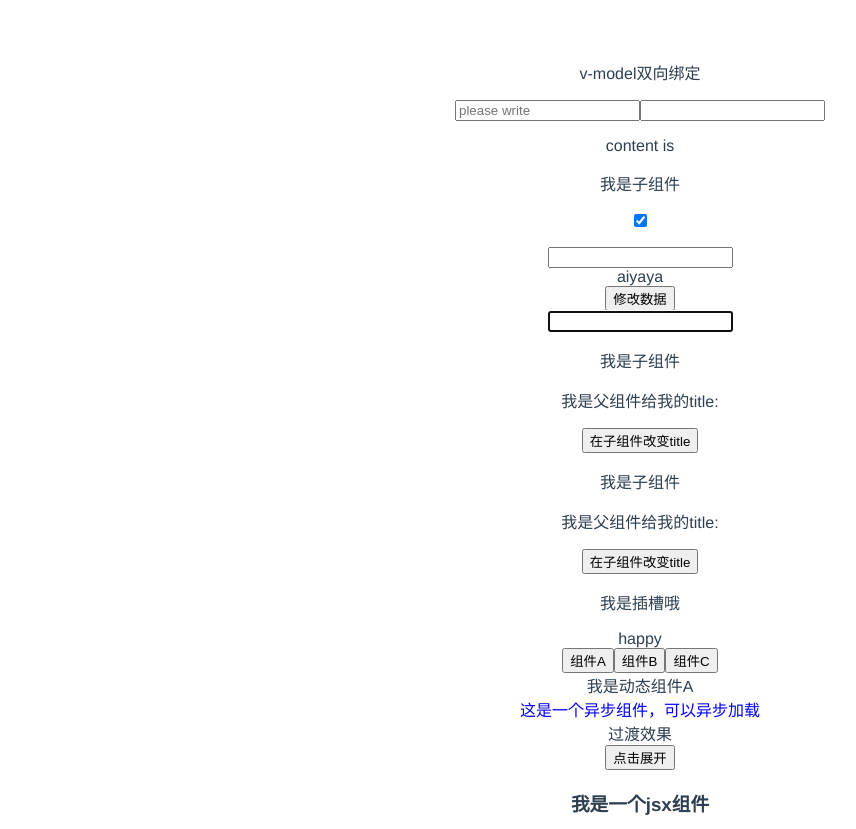
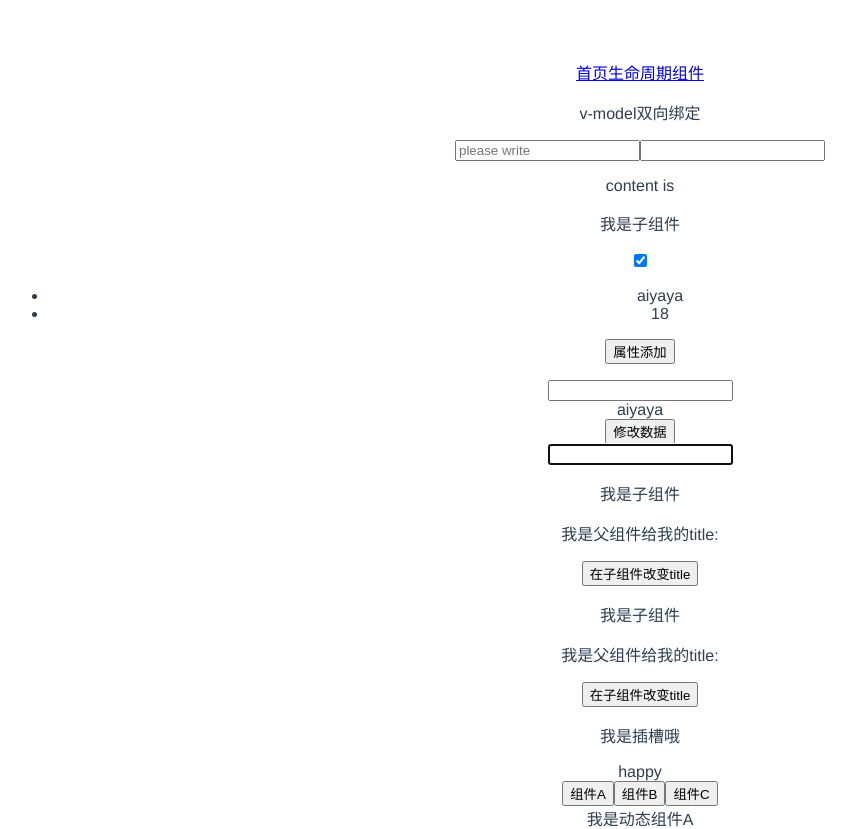
Before and after one commit to aiyaya211/vue-learning, a Vue app in the folder my-project/: page / in a window 1280 px wide. Shown: the top 829 px of the page, without its empty margins (0-856 px from the left). Built offline with nearby package versions, Linux system fonts and the light colour scheme.

Commit message:
生命周期

```diff
--- a/my-project/package.json
+++ b/my-project/package.json
@@ -9,7 +9,8 @@
   },
   "dependencies": {
     "core-js": "^3.6.5",
-    "vue": "^2.6.11"
+    "vue": "^2.6.11",
+    "vue-router": "3"
   },
   "devDependencies": {
     "@vue/cli-plugin-babel": "~4.5.7",
--- a/my-project/src/App.vue
+++ b/my-project/src/App.vue
@@ -1,6 +1,13 @@
 <template>
   <div id="app">
-    <tips></tips>
+    <p>
+      <router-link to="/">首页</router-link>
+      <router-link to="/about">生命周期组件</router-link>
+    </p>
+    <div>
+      <router-view></router-view>
+    </div>
+    <!-- <tips></tips> -->
     <!-- <img alt="Vue logo" src="./assets/logo.png"> -->
     <!-- <HelloWorld msg="Welcome to Your Vue.js App"/> -->
   </div>
@@ -8,13 +15,13 @@
 
 <script>
 // import HelloWorld from './components/HelloWorld.vue'
-import tips from './components/tips.vue'
+// import tips from './components/tips.vue'
 
 export default {
   name: 'App',
-  components: {
-    tips
-  }
+  // components: {
+  //   tips
+  // }
 }
 </script>
 
--- /dev/null
+++ b/my-project/src/components/circle.vue
@@ -0,0 +1,73 @@
+<template>
+    <div>生命周期组件</div>
+</template>
+<script>
+
+export default {
+    beforeCreate: function () {
+        console.group('------beforeCreate创建前状态------');
+        console.log("%c%s", "color:red", "el     : " + this.$el); //undefined
+        console.log("%c%s", "color:red", "data   : " + this.$data); //undefined
+        console.log("%c%s", "color:red", "message: " + this.message)
+    },
+    created: function () {
+        console.group('------created创建完毕状态------');
+        console.log("%c%s", "color:red", "el     : " + this.$el); //undefined
+        console.log("%c%s", "color:red", "data   : " + this.$data); //已被初始化
+        console.dir(this.$data)
+        console.log("%c%s", "color:red", "message: " + this.message); //已被初始化
+    },
+    beforeMount: function () {
+        console.group('------beforeMount挂载前状态------');
+        console.log("%c%s", "color:red", "el     : " + (this.$el)); //undefined
+        console.dir(this.$el)
+        console.log("%c%s", "color:red", "data   : " + this.$data); //已被初始化
+        console.log("%c%s", "color:red", "message: " + this.message); //已被初始化
+    },
+    mounted: function () {
+        console.group('------mounted 挂载结束状态------');
+        console.log("%c%s", "color:red", "el     : " + this.$el); //已被初始化
+        console.dir(this.$el)
+        console.log("%c%s", "color:red", "data   : " + this.$data); //已被初始化
+        console.dir(this.$data)
+        console.log("%c%s", "color:red", "message: " + this.message); //已被初始化
+    },
+    beforeUpdate: function () {
+        console.group('beforeUpdate 更新前状态===============》');
+        console.log("%c%s", "color:red", "el     : " + this.$el);
+        console.dir(this.$el)
+        console.log("%c%s", "color:red", "data   : " + this.$data);
+        console.dir(this.$data)
+        console.log("%c%s", "color:red", "message: " + this.message);
+    },
+    updated: function () {
+        console.group('updated 更新完成状态===============》');
+        console.log("%c%s", "color:red", "el     : " + this.$el);
+        console.dir(this.$el)
+        console.log("%c%s", "color:red", "data   : " + this.$data);
+        console.dir(this.$data)
+        console.log("%c%s", "color:red", "message: " + this.message);
+    },
+    beforeDestroy: function () {
+        console.group('beforeDestroy 销毁前状态===============》');
+        console.log("%c%s", "color:red", "el     : " + this.$el);
+         console.dir(this.$el)
+        console.log("%c%s", "color:red", "data   : " + this.$data);
+        console.dir(this.$data)
+        console.log("%c%s", "color:red", "message: " + this.message);
+    },
+    destroyed: function () {
+        console.group('destroyed 销毁完成状态===============》');
+        console.log("%c%s", "color:red", "el     : " + this.$el);
+         console.dir(this.$el)
+        console.log("%c%s", "color:red", "data   : " + this.$data);
+        console.dir(this.$data)
+        console.log("%c%s", "color:red", "message: " + this.message)
+    },
+    data() {
+        return {
+            message: 'hello aiyaya'
+        }
+    }
+}
+</script>
--- a/my-project/src/main.js
+++ b/my-project/src/main.js
@@ -1,6 +1,7 @@
 import Vue from 'vue'
 import App from './App.vue'
 import asyncComponent from './mycomponents/asyncComponent.vue';
+import router from './router/router'
 
 // 过了1000ms之后才会渲染异步组件的内容
 Vue.component('async-component', function(resolve){
@@ -13,5 +14,6 @@ Vue.component('async-component', function(resolve){
 Vue.config.productionTip = false
 
 new Vue({
+  router,
   render: h => h(App),
 }).$mount('#app')
--- a/my-project/src/mycomponents/selfComponent.vue
+++ b/my-project/src/mycomponents/selfComponent.vue
@@ -6,6 +6,10 @@
             v-bind:checked="checked"
             v-on:change="$emit('change', $event.target.checked)"
         >
+        <ul>
+            <li v-for="value in obj" :key="value">{{ value }}</li>
+        </ul>
+        <button @click="addValue">属性添加</button>
     </div>
 </template>
 <script>
@@ -19,7 +23,17 @@ export default {
         checked: Boolean
     },
     data() {
-        return {}
+        return {
+            obj: {
+                name: 'aiyaya',
+                age: 18
+            }
+        }
+    },
+    methods: {
+        addValue() {
+            this.$set(this.obj, 'mood', 'happy');
+        }
     }
 }
 </script>
--- /dev/null
+++ b/my-project/src/router/router.js
@@ -0,0 +1,31 @@
+import VueRouter from 'vue-router';
+import Vue from 'vue';
+import circle from '../components/circle.vue';
+import tips from '../components/tips.vue';
+
+Vue.use(VueRouter);
+
+
+// 1. 定义路由组件.
+// 也可以从其他文件导入
+// const Home = { template: '<div>Home</div>' }
+// const About = { template: '<div>About</div>' }
+
+// 2. 定义一些路由
+// 每个路由都需要映射到一个组件。
+// 我们后面再讨论嵌套路由。
+const routes = [
+  { path: '/', component: tips },
+  { path: '/about', component: circle },
+]
+
+// 3. 创建路由实例并传递 `routes` 配置
+// 你可以在这里输入更多的配置，但我们在这里
+// 暂时保持简单
+const router = new VueRouter({
+  // 4. 内部提供了 history 模式的实现。为了简单起见，我们在这里使用 hash 模式。
+//   history: VueRouter.createWebHashHistory(),
+  routes, // `routes: routes` 的缩写
+});
+
+export default router
```
Also changed, not shown: 1 other file (tests, documents, lock files or other folders).
